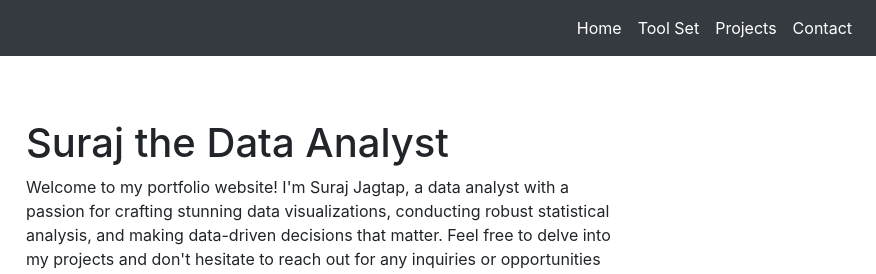
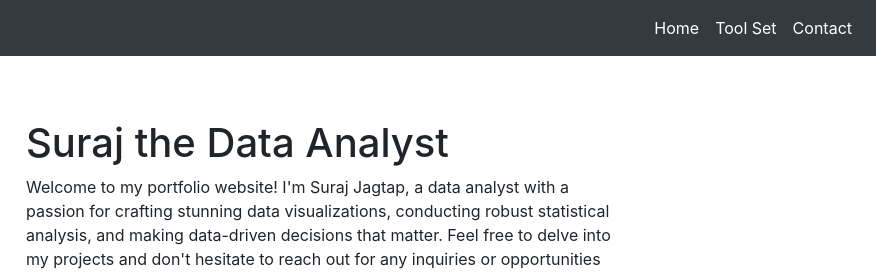
Before and after one commit to Suraj149696/Suraj-Data-Analyst, a plain HTML site: page index.html in a window 1280 px wide. Shown: the top 274 px of the page, 404-1280 px from the left. Drawn offline with nearby package versions, Linux system fonts and the light colour scheme.

Commit message:
Update index.html
ch

```diff
--- a/index.html
+++ b/index.html
@@ -117,9 +117,7 @@
                     <li class="nav-item">
                         <a class="nav-link" href="#toolset">Tool Set</a>
                     </li>
-                    <li class="nav-item">
-                        <a class="nav-link" href="#Project Portfolio :">Projects</a>
-                    </li>
+
                     <li class="nav-item">
                         <a class="nav-link" href="contact.html" target="_blank">Contact</a>
                     </li>
```
